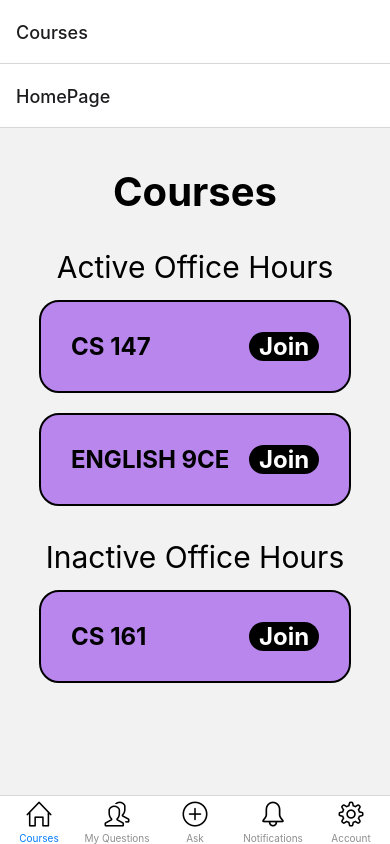
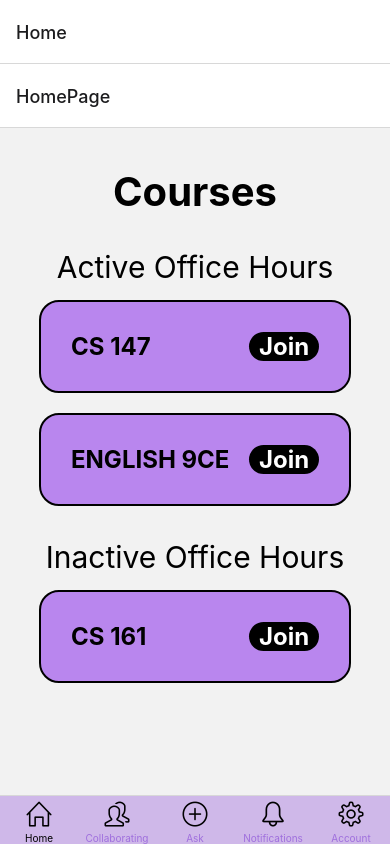
Before and after one commit to ashtonxiong/same-Q-App, a React Native app: screen / in a window 390 px wide. Built offline with nearby package versions, Linux system fonts and the light colour scheme.

Commit message:
Added Bottom Bar Coloring and active/inactive states

```diff
--- a/App.js
+++ b/App.js
@@ -25,15 +25,25 @@ const MainStack = () => {
 
 const App = () => {
   return (
-    <NavigationContainer color={'#000'}>
-      <Tab.Navigator color={"#000"}>
-      <Tab.Screen name="Courses" component={MainStack}
+    <NavigationContainer>
+      <Tab.Navigator
+        screenOptions={{
+          tabBarStyle: {
+            backgroundColor: '#cfb8e9', // Set the background color
+          },
+        }}
+        tabBarOptions={{
+          activeTintColor: '#000', // Set the active tab color
+          inactiveTintColor: '#9f6fdd', // Set the inactive tab color
+        }}
+      >
+      <Tab.Screen name="Home" component={MainStack}
       options={{
         tabBarIcon: ({ color, size }) => (
           <Icon name="home" size={size} color={"#000"} />
         ),
       }}/>
-        <Tab.Screen name="My Questions" component={Notifications}
+        <Tab.Screen name="Collaborating" component={Notifications}
           options={{
             tabBarIcon: ({ color, size }) => (
               <Icon name="people" size={size} color={"#000"} />
```
